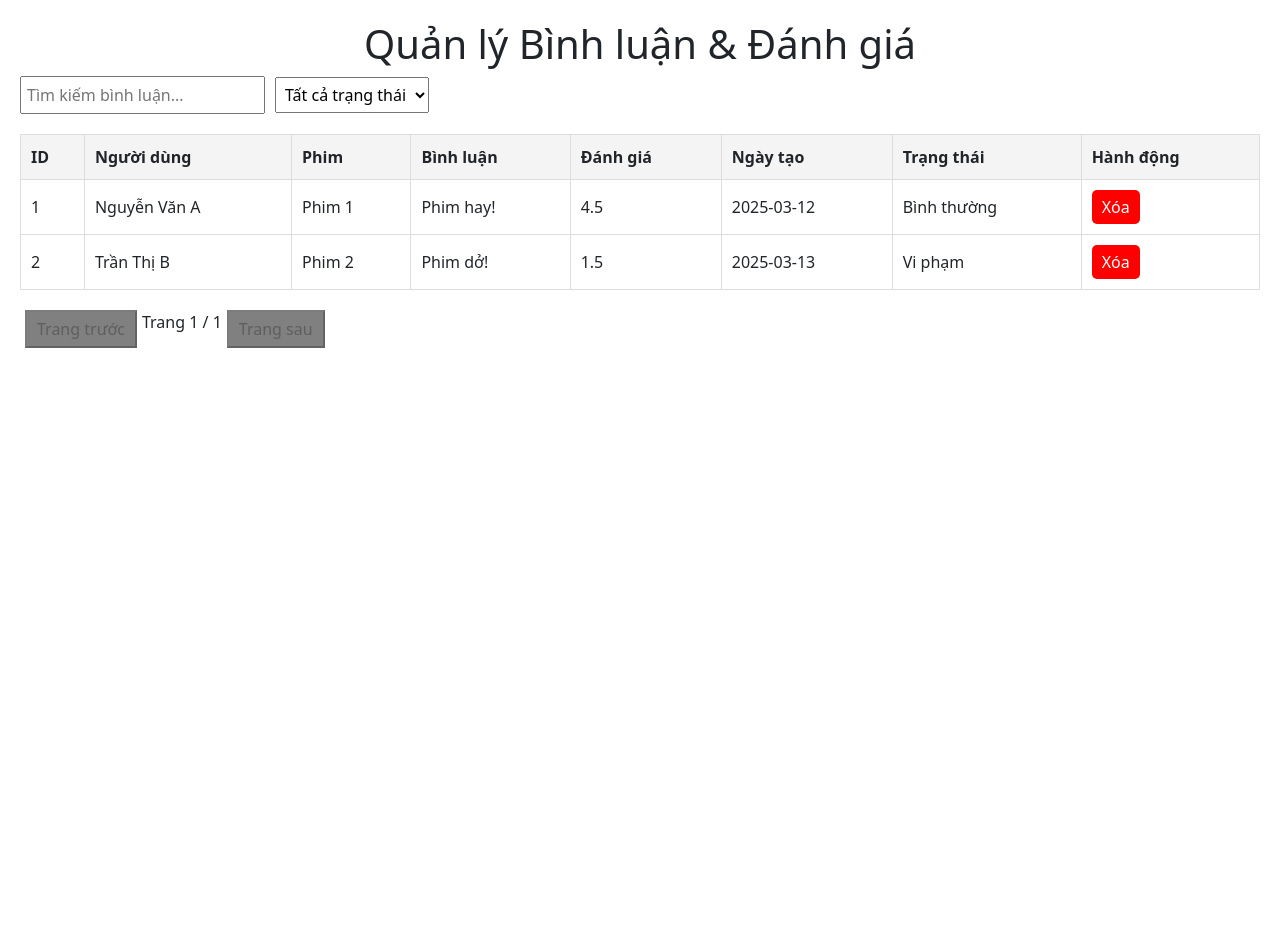
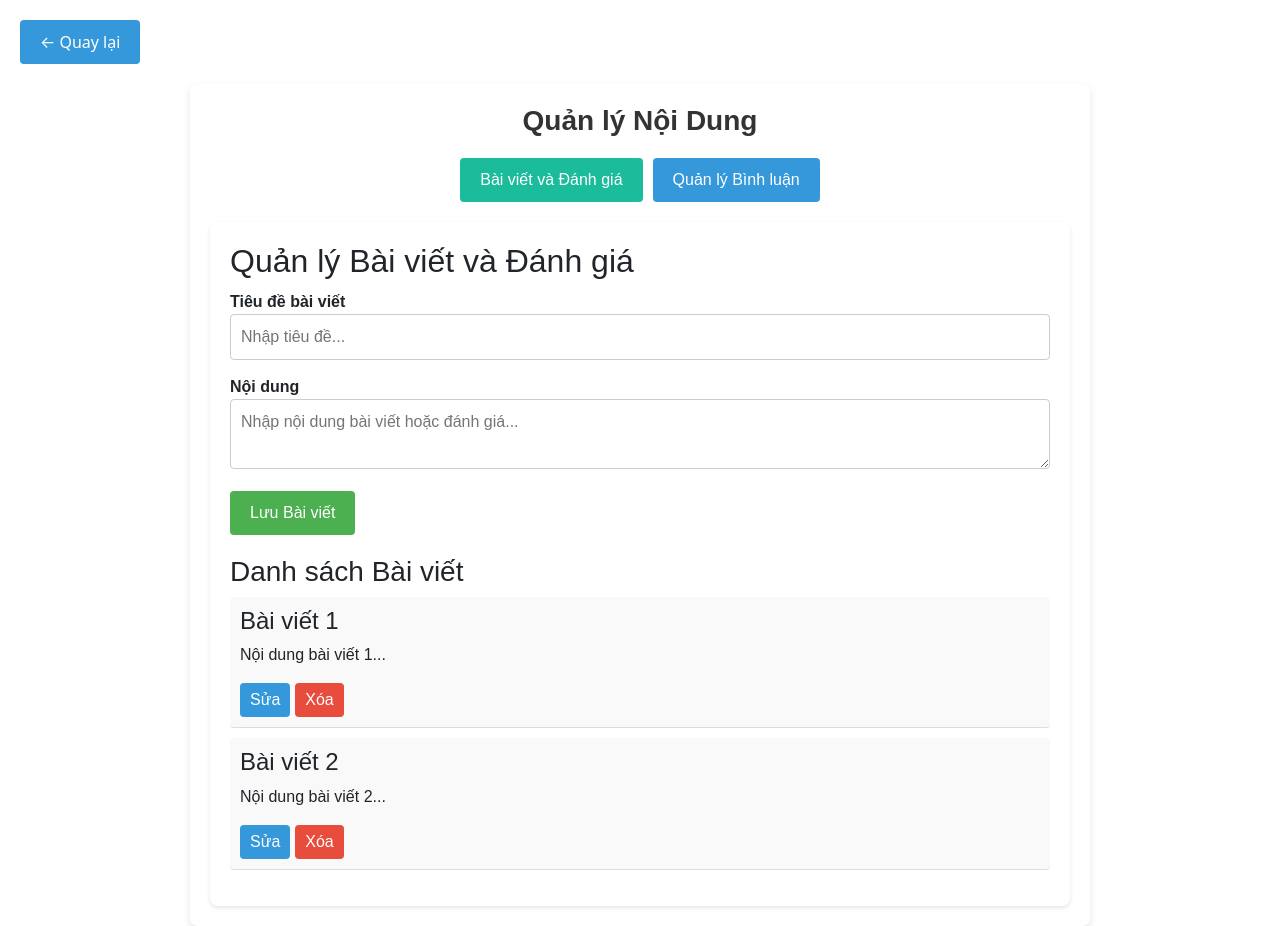
Before and after one commit to Huu-Thien91/movie2, a Vue app: page /admin/contentmanagement in a window 1280 px wide. Before the commit the page ends 800 px from the top, so only its background shows below. Built offline with nearby package versions, Linux system fonts and the light colour scheme.

Commit message:
Update ContentManagement.vue

```diff
--- a/src/components/admin/ContentManagement.vue
+++ b/src/components/admin/ContentManagement.vue
@@ -1,188 +1,286 @@
 <template>
-  <div class="comment-management">
-    <h1>Quản lý Bình luận & Đánh giá</h1>
+  <div>
+    <button @click="goBack" class="back-button">← Quay lại</button>
+    <div class="content-management">
+      <h1>Quản lý Nội Dung</h1>
+      <div class="tabs">
+        <button @click="selectTab('articles')" :class="{ active: currentTab === 'articles' }">Bài viết và Đánh
+          giá</button>
+        <button @click="selectTab('comments')" :class="{ active: currentTab === 'comments' }">Quản lý Bình luận</button>
+      </div>
 
-    <div v-if="loading" class="loading">Đang tải...</div>
-
-    <!-- Tìm kiếm và lọc -->
-    <div class="search-box">
-      <input type="text" v-model="searchQuery" placeholder="Tìm kiếm bình luận..." @input="searchComments">
-      <select v-model="filterStatus" @change="filterComments">
-        <option value="">Tất cả trạng thái</option>
-        <option value="1">Bình thường</option>
-        <option value="0">Vi phạm</option>
-      </select>
+      <!-- Quản lý bài viết -->
+      <div v-if="currentTab === 'articles'" class="tab-content">
+        <h2>Quản lý Bài viết và Đánh giá</h2>
+        <form @submit.prevent="submitArticle" class="form">
+          <div class="form-group">
+            <label for="title">Tiêu đề bài viết</label>
+            <input type="text" id="title" v-model="article.title" placeholder="Nhập tiêu đề..." />
+          </div>
+          <div class="form-group">
+            <label for="content">Nội dung</label>
+            <textarea id="content" v-model="article.content"
+              placeholder="Nhập nội dung bài viết hoặc đánh giá..."></textarea>
+          </div>
+          <button type="submit" class="submit-button">Lưu Bài viết</button>
+        </form>
+        <div class="article-list">
+          <h3>Danh sách Bài viết</h3>
+          <ul>
+            <li v-for="(article, index) in articles" :key="index">
+              <h4>{{ article.title }}</h4>
+              <p>{{ article.content }}</p>
+              <button @click="editArticle(index)" class="edit-button">Sửa</button>
+              <button @click="deleteArticle(index)" class="delete-button">Xóa</button>
+            </li>
+          </ul>
+        </div>
+      </div>
     </div>
 
-    <!-- Danh sách bình luận -->
-    <table v-if="!loading">
-      <thead>
-        <tr>
-          <th>ID</th>
-          <th>Người dùng</th>
-          <th>Phim</th>
-          <th>Bình luận</th>
-          <th>Đánh giá</th>
-          <th>Ngày tạo</th>
-          <th>Trạng thái</th>
-          <th>Hành động</th>
-        </tr>
-      </thead>
-      <tbody>
-        <tr v-for="comment in paginatedComments" :key="comment.CommentID">
-          <td>{{ comment.CommentID }}</td>
-          <td>{{ comment.UserName }}</td>
-          <td>{{ comment.MovieTitle }}</td>
-          <td>{{ comment.CommentText }}</td>
-          <td>{{ comment.Rating }}</td>
-          <td>{{ comment.CreatedAt }}</td>
-          <td>{{ comment.Status === 1 ? 'Bình thường' : 'Vi phạm' }}</td>
-          <td>
-            <button @click="deleteComment(comment.CommentID)" class="btn-delete">
-              Xóa
-            </button>
-          </td>
-        </tr>
-      </tbody>
-    </table>
-
-    <!-- Phân trang -->
-    <div class="pagination">
-      <button @click="changePage(currentPage - 1)" :disabled="currentPage === 1">Trang trước</button>
-      <span>Trang {{ currentPage }} / {{ totalPages }}</span>
-      <button @click="changePage(currentPage + 1)" :disabled="currentPage === totalPages">Trang sau</button>
+    <!-- Quản lý bình luận -->
+    <div v-if="currentTab === 'comments'" class="tab-content">
+      <h2>Quản lý Bình luận</h2>
+      <ul class="comment-list">
+        <li v-for="(comment, index) in comments" :key="index">
+          <p>{{ comment.text }}</p>
+          <small>Người dùng: {{ comment.user }}</small>
+          <button @click="deleteComment(index)" class="delete-button">Xóa</button>
+          <button @click="editComment(index)" class="edit-button">Sửa</button>
+        </li>
+      </ul>
     </div>
   </div>
 </template>
 
-<script>
-export default {
-  data() {
-    return {
-      comments: [],
-      searchQuery: '',
-      filterStatus: '',
-      loading: true,
-      currentPage: 1,
-      commentsPerPage: 5,
-    };
-  },
-  computed: {
-    filteredComments() {
-      return this.comments.filter(comment => {
-        const matchesSearch = comment.UserName.includes(this.searchQuery) || comment.CommentText.includes(this.searchQuery);
-        const matchesStatus = this.filterStatus ? comment.Status === parseInt(this.filterStatus) : true;
-        return matchesSearch && matchesStatus;
-      });
-    },
-    totalPages() {
-      return Math.ceil(this.filteredComments.length / this.commentsPerPage);
-    },
-    paginatedComments() {
-      const start = (this.currentPage - 1) * this.commentsPerPage;
-      const end = start + this.commentsPerPage;
-      return this.filteredComments.slice(start, end);
-    }
-  },
-  methods: {
-    fetchComments() {
-      this.loading = true;
+<script setup>
+import { ref } from 'vue';
+import { useRouter } from 'vue-router';
+const router = useRouter();
+const goBack = () => {
+  router.go(-1);
+};
 
-      setTimeout(() => {
-        this.comments = [
-          { CommentID: 1, UserName: 'Nguyễn Văn A', MovieTitle: 'Phim 1', CommentText: 'Phim hay!', Rating: 4.5, CreatedAt: '2025-03-12', Status: 1 },
-          { CommentID: 2, UserName: 'Trần Thị B', MovieTitle: 'Phim 2', CommentText: 'Phim dở!', Rating: 1.5, CreatedAt: '2025-03-13', Status: 0 },
-          // Add more mock comments here
-        ];
-        this.loading = false;
-      }, 1000);
-    },
-    deleteComment(commentId) {
-      if (confirm('Bạn có chắc muốn xóa bình luận này?')) {
-        this.comments = this.comments.filter(comment => comment.CommentID !== commentId);
-      }
-    },
-    changePage(page) {
-      if (page < 1 || page > this.totalPages) return;
-      this.currentPage = page;
-    },
-    searchComments() {
-      this.currentPage = 1; // Reset to first page when search query changes
-    },
-    filterComments() {
-      this.currentPage = 1; // Reset to first page when filter status changes
-    }
-  },
-  mounted() {
-    this.fetchComments();
+// Tab hiện tại
+const currentTab = ref('articles');
+
+// Dữ liệu bài viết
+const articles = ref([
+  { title: 'Bài viết 1', content: 'Nội dung bài viết 1...' },
+  { title: 'Bài viết 2', content: 'Nội dung bài viết 2...' },
+]);
+
+const article = ref({ title: '', content: '' });
+
+// Dữ liệu bình luận
+const comments = ref([
+  { text: 'Bình luận hay!', user: 'Người dùng 1' },
+  { text: 'Đánh giá rất hữu ích.', user: 'Người dùng 2' },
+]);
+
+// Hàm chọn tab
+const selectTab = (tab) => {
+  currentTab.value = tab;
+};
+
+// Hàm thêm/sửa bài viết
+const submitArticle = () => {
+  if (article.value.editingIndex !== undefined) {
+    articles.value[article.value.editingIndex] = { ...article.value };
+    delete article.value.editingIndex;
+  } else {
+    articles.value.push({ ...article.value });
   }
+  article.value = { title: '', content: '' };
+};
+
+// Hàm sửa bài viết
+const editArticle = (index) => {
+  article.value = { ...articles.value[index], editingIndex: index };
+};
+
+// Hàm xóa bài viết
+const deleteArticle = (index) => {
+  articles.value.splice(index, 1);
+};
+
+// Hàm sửa bình luận
+const editComment = (index) => {
+  const newText = prompt('Sửa bình luận:', comments.value[index].text);
+  if (newText) comments.value[index].text = newText;
+};
+
+// Hàm xóa bình luận
+const deleteComment = (index) => {
+  comments.value.splice(index, 1);
 };
 </script>
 
 <style scoped>
-.comment-management {
+.content-management {
+  max-width: 900px;
+  margin: 0 auto;
   padding: 20px;
+  background-color: #ffffff;
+  border-radius: 8px;
+  box-shadow: 0 4px 8px rgba(0, 0, 0, 0.1);
+  font-family: 'Arial', sans-serif;
+  animation: fadeIn 1s ease-in-out;
 }
 
-.search-box {
+.back-button {
+  margin: 20px;
+  background-color: #3498DB;
+  color: white;
+  padding: 10px 20px;
+  border: none;
+  border-radius: 4px;
+  cursor: pointer;
+  transition: background-color 0.3s ease;
+}
+
+.back-button:hover {
+  background-color: #2980B9;
+}
+
+h1 {
+  text-align: center;
+  margin-bottom: 20px;
+  color: #333;
+  font-size: 28px;
+  font-weight: bold;
+}
+
+.tabs {
+  display: flex;
+  justify-content: center;
   margin-bottom: 20px;
 }
 
-input {
-  padding: 5px;
-  margin-right: 10px;
+.tabs button {
+  padding: 10px 20px;
+  border: none;
+  background-color: #3498DB;
+  color: white;
+  margin: 0 5px;
+  cursor: pointer;
+  border-radius: 4px;
+  transition: background-color 0.3s ease;
 }
 
-select {
-  padding: 5px;
+.tabs button:hover {
+  background-color: #2980B9;
 }
 
-.pagination {
-  text-align: center;
-  margin-top: 20px;
+.tabs button.active {
+  background-color: #1ABC9C;
 }
 
-.pagination button {
+.tab-content {
+  text-align: left;
+  padding: 20px;
+  background-color: white;
+  border-radius: 8px;
+  box-shadow: 0 2px 4px rgba(0, 0, 0, 0.1);
+}
+
+.tab-content h2 {
+  margin-bottom: 10px;
+}
+
+.form {
+  margin-bottom: 20px;
+}
+
+.form-group {
+  margin-bottom: 15px;
+}
+
+label {
+  font-weight: bold;
+}
+
+input[type="text"],
+textarea {
+  width: 100%;
+  padding: 10px;
+  border: 1px solid #ccc;
+  border-radius: 4px;
+  font-size: 16px;
+  transition: border-color 0.3s ease;
+}
+
+input[type="text"]:focus,
+textarea:focus {
+  border-color: #4CAF50;
+  outline: none;
+}
+
+.submit-button {
+  padding: 10px 20px;
+  background-color: #4CAF50;
+  color: white;
+  border: none;
+  border-radius: 4px;
+  cursor: pointer;
+  transition: background-color 0.3s ease;
+}
+
+.submit-button:hover {
+  background-color: #45a049;
+}
+
+.article-list ul,
+.comment-list {
+  list-style: none;
+  padding: 0;
+}
+
+.article-list li,
+.comment-list li {
+  padding: 10px;
+  border-bottom: 1px solid #ddd;
+  margin-bottom: 10px;
+  background-color: #f9f9f9;
+  border-radius: 4px;
+}
+
+.edit-button {
   padding: 5px 10px;
-  margin: 0 5px;
+  background-color: #3498DB;
+  color: white;
+  border: none;
+  border-radius: 4px;
+  cursor: pointer;
+  margin-right: 5px;
+}
+
+.edit-button:hover {
+  background-color: #2980B9;
+}
+
+.delete-button {
+  padding: 5px 10px;
+  background-color: #E74C3C;
+  color: white;
+  border: none;
+  border-radius: 4px;
   cursor: pointer;
 }
 
-.pagination button:disabled {
-  background-color: grey;
-  cursor: not-allowed;
+.delete-button:hover {
+  background-color: #C0392B;
 }
 
-table {
-  width: 100%;
-  border-collapse: collapse;
-}
+@keyframes fadeIn {
+  from {
+    opacity: 0;
+    transform: translateY(-20px);
+  }
 
-th, td {
-  padding: 10px;
-  border: 1px solid #ddd;
-}
-
-th {
-  background-color: #f4f4f4;
-}
-
-button.btn-delete {
-  background-color: red;
-  color: white;
-  border: none;
-  padding: 5px 10px;
-  cursor: pointer;
-  border-radius: 5px;
-}
-
-button.btn-delete:hover {
-  background-color: darkred;
-}
-
-.loading {
-  text-align: center;
-  font-size: 16px;
-  color: grey;
+  to {
+    opacity: 1;
+    transform: translateY(0);
+  }
 }
 </style>
```
